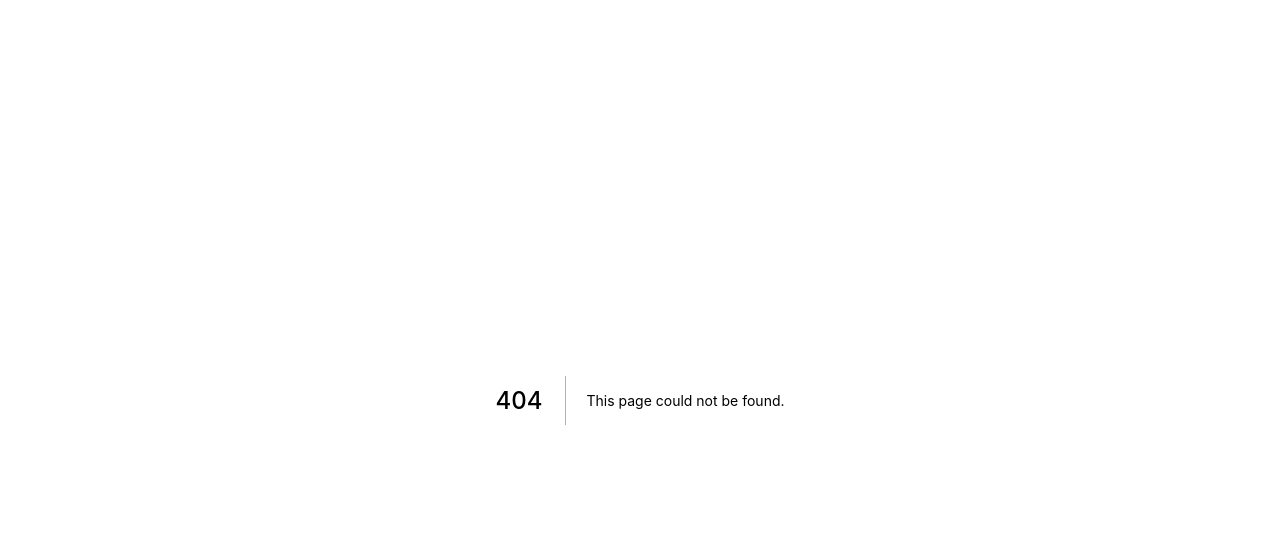
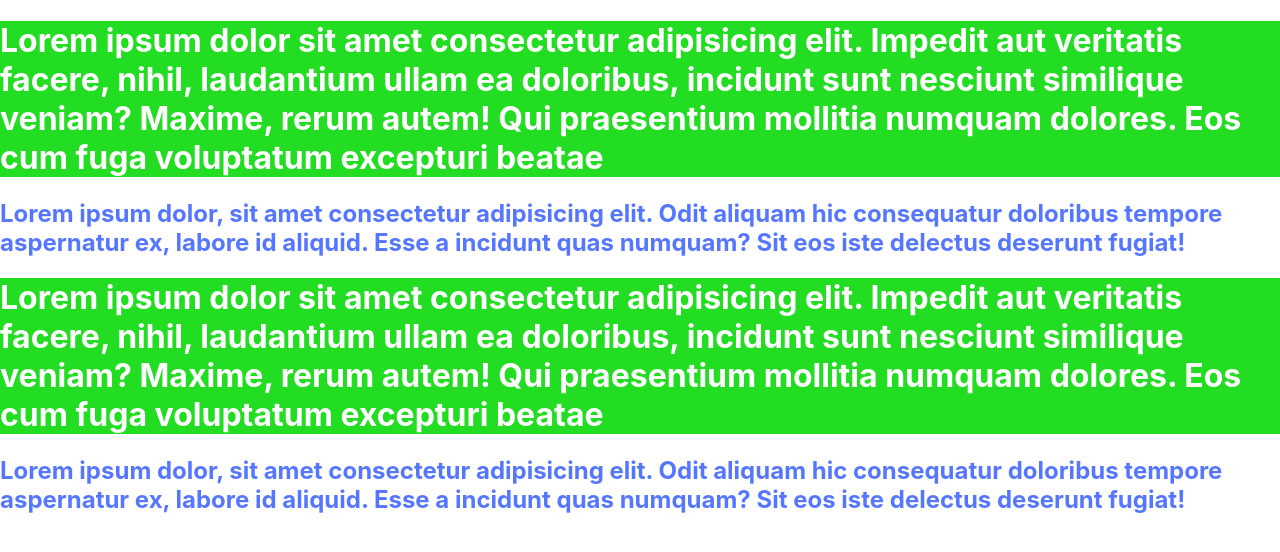
Before and after one commit to TakayukiKomatsu/cod3r-next-react, a Next.js app: page /css/usandoEstilo in a window 1280 px wide. Before the commit this address had no page. Shown: the top 552 px of the page. Built offline with nearby package versions, Linux system fonts and the light colour scheme.

Commit message:
Estilo condicional

```diff
--- /dev/null
+++ b/components/Estilo.jsx
@@ -0,0 +1,25 @@
+function Estilo(props) {
+	return (
+		<div>
+			<h1
+				style={{
+					backgroundColor: props.numero >= 0 ? '#2d2' : '#d22',
+					color: props.color,
+					textAlign: props.direita ? 'right' : 'left'
+				}}>
+				Lorem ipsum dolor sit amet consectetur adipisicing elit. Impedit aut
+				veritatis facere, nihil, laudantium ullam ea doloribus, incidunt sunt
+				nesciunt similique veniam? Maxime, rerum autem! Qui praesentium mollitia
+				numquam dolores. Eos cum fuga voluptatum excepturi beatae
+			</h1>
+
+			<h2 className={props.numero >= 0 ? 'azul' : 'vermelho'}>
+				Lorem ipsum dolor, sit amet consectetur adipisicing elit. Odit aliquam
+				hic consequatur doloribus tempore aspernatur ex, labore id aliquid. Esse
+				a incidunt quas numquam? Sit eos iste delectus deserunt fugiat!{' '}
+			</h2>
+		</div>
+	)
+}
+
+export default Estilo
--- /dev/null
+++ b/pages/css/usandoEstilo.jsx
@@ -0,0 +1,12 @@
+import Estilo from '../../components/Estilo'
+
+function estilo() {
+	return (
+		<>
+			<Estilo numero={10} color='#fff' />
+			<Estilo numero={10} color='#fff' />
+		</>
+	)
+}
+
+export default estilo
```
